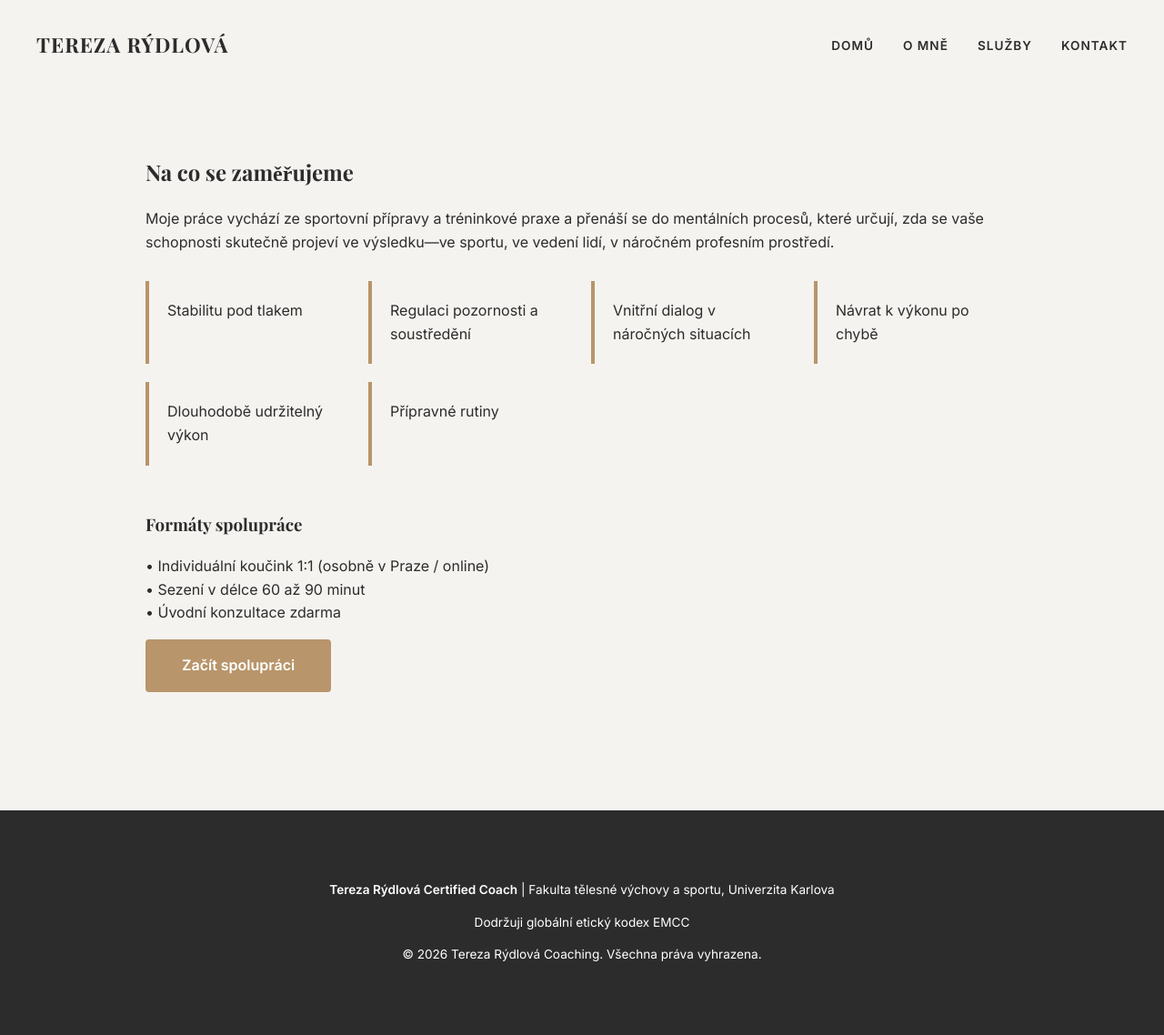
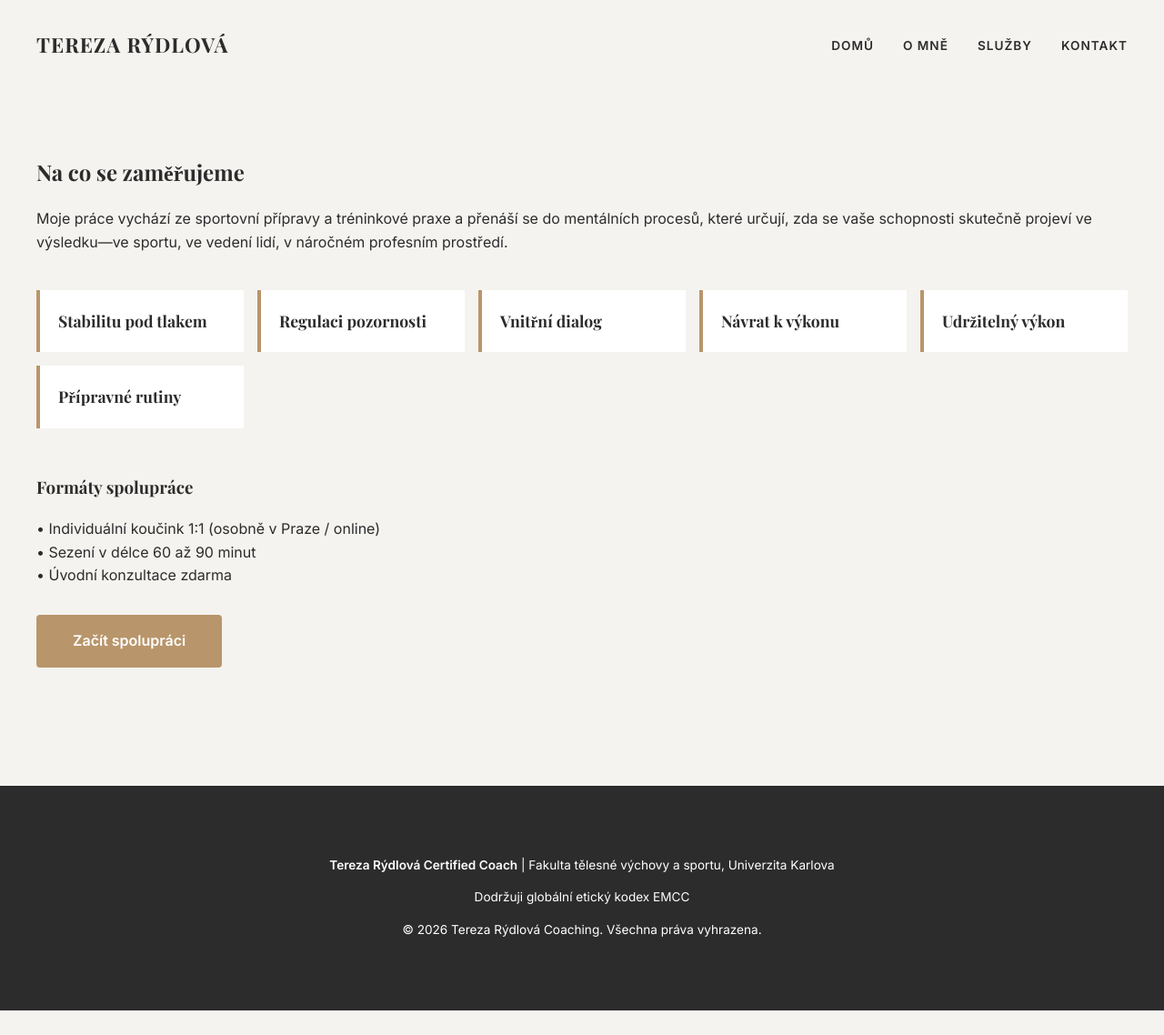
Before and after one commit to westleyovercash/tereza-rydlova, a Jekyll site: the page built from sluzby.md, in a window 1280 px wide. Shown: the whole page at 91% size. Built offline with Jekyll 4.4.1, drawn with Linux system fonts in a browser that asks for light colours; after the commit the page ends 1111 px from its top, so only the background shows below that.

Commit message:
Update sluzby.md

```diff
--- a/sluzby.md
+++ b/sluzby.md
@@ -3,23 +3,25 @@ layout: default
 title: Služby
 ---
 
-<section style="padding: 50px 10%;">
+<section style="padding: 50px 0;">
   <h2>Na co se zaměřujeme</h2>
   <p>Moje práce vychází ze sportovní přípravy a tréninkové praxe a přenáší se do mentálních procesů, které určují, zda se vaše schopnosti skutečně projeví ve výsledku—ve sportu, ve vedení lidí, v náročném profesním prostředí.</p>
 
-  <ul style="list-style: none; padding: 0; display: grid; grid-template-columns: repeat(auto-fit, minmax(200px, 1fr)); gap: 20px; margin-top: 30px;">
-    <li style="background: #F5F3F0; padding: 20px; border-left: 4px solid #B8956A;">Stabilitu pod tlakem</li>
-    <li style="background: #F5F3F0; padding: 20px; border-left: 4px solid #B8956A;">Regulaci pozornosti a soustředění</li>
-    <li style="background: #F5F3F0; padding: 20px; border-left: 4px solid #B8956A;">Vnitřní dialog v náročných situacích</li>
-    <li style="background: #F5F3F0; padding: 20px; border-left: 4px solid #B8956A;">Návrat k výkonu po chybě</li>
-    <li style="background: #F5F3F0; padding: 20px; border-left: 4px solid #B8956A;">Dlouhodobě udržitelný výkon</li>
-    <li style="background: #F5F3F0; padding: 20px; border-left: 4px solid #B8956A;">Přípravné rutiny</li>
-  </ul>
+  <div class="services-grid">
+    <div class="service-item">Stabilitu pod tlakem</div>
+    <div class="service-item">Regulaci pozornosti</div>
+    <div class="service-item">Vnitřní dialog</div>
+    <div class="service-item">Návrat k výkonu</div>
+    <div class="service-item">Udržitelný výkon</div>
+    <div class="service-item">Přípravné rutiny</div>
+  </div>
 
   <h3 style="margin-top: 50px;">Formáty spolupráce</h3>
   <p>• Individuální koučink 1:1 (osobně v Praze / online)<br>
      • Sezení v délce 60 až 90 minut<br>
      • Úvodní konzultace zdarma</p>
 
-  <a href="/kontakt" class="btn">Začít spolupráci</a>
+  <div style="margin-top: 30px;">
+    <a href="{{ '/kontakt' | relative_url }}" class="btn">Začít spolupráci</a>
+  </div>
 </section>
```
